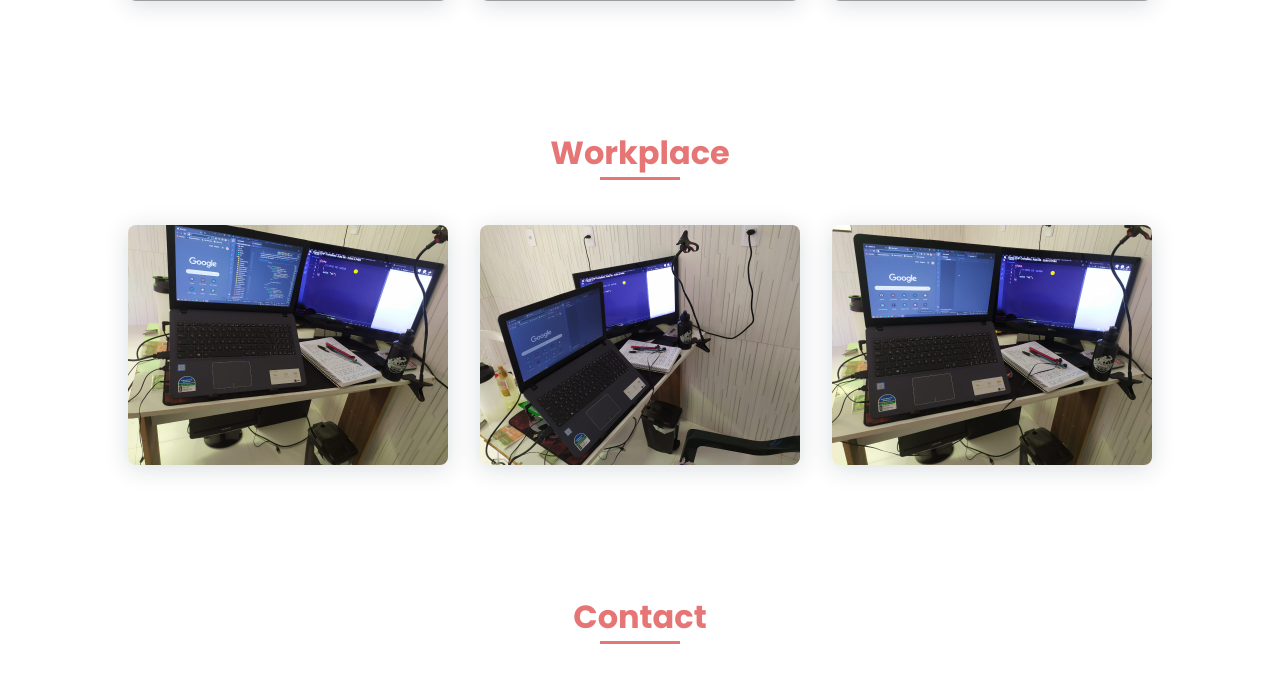
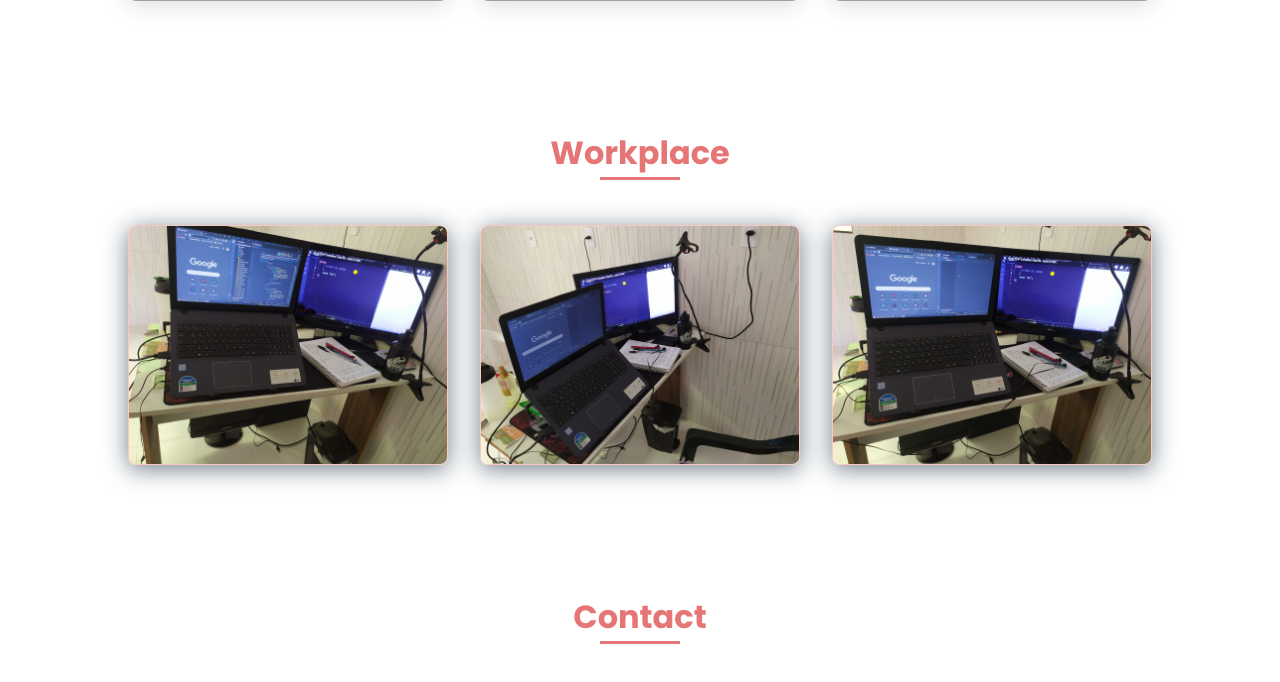
Before and after one commit to ROBERTOCONRADO/RobertoConrad, a PHP site: page / in a window 1280 px wide. Shown: the part 3000-3682 px from the top of the page. Run offline with PHP 8.4, Linux system fonts and the light colour scheme; grey boxes are pictures that could not be loaded.

Commit message:
javascript

```diff
--- a/index.html
+++ b/index.html
@@ -239,13 +239,13 @@
                 <h2 class="section-title">Workplace</h2>
 
                 <div class="work__container bd-grid">
-                    <div class="work__img">
+                    <div class="my__work__img">
                         <img src="./img/local.jpg" alt="">
                     </div>
-                    <div class="work__img">
+                    <div class="my__work__img">
                         <img src="./img/local3.jpg" alt="">
                     </div>
-                    <div class="work__img">
+                    <div class="my__work__img">
                         <img src="./img/local4.jpg" alt="">
                     </div>
                 </div>
--- a/main.js
+++ b/main.js
@@ -55,3 +55,6 @@ sr.reveal('.work__img',{interval: 400});
 
 /*SCROLL CONTACT*/
 sr.reveal('.contact__input',{interval: 400});
+
+
+sr.reveal('.my__work__img',{interval: 400});
--- a/style.css
+++ b/style.css
@@ -348,6 +348,21 @@ mark {
   transform: scale(1.1);
 }
 
+/* ===== Workplace =====*/
+.my__work__img {
+  box-shadow: 0 4px 25px rgba(14, 36, 49, 0.589);
+  border-radius: .5rem;
+  overflow: hidden;
+  border: 1px solid rgba(250, 128, 114, 0.438);
+}
+
+.my__work__img img {
+  transition: 1s;
+  cursor: pointer;
+}
+.my__work__img img:hover {
+  transform: scale(1.1);
+}
 /* ===== CONTACT =====*/
 .contact__input{
   width: 100%;
```
